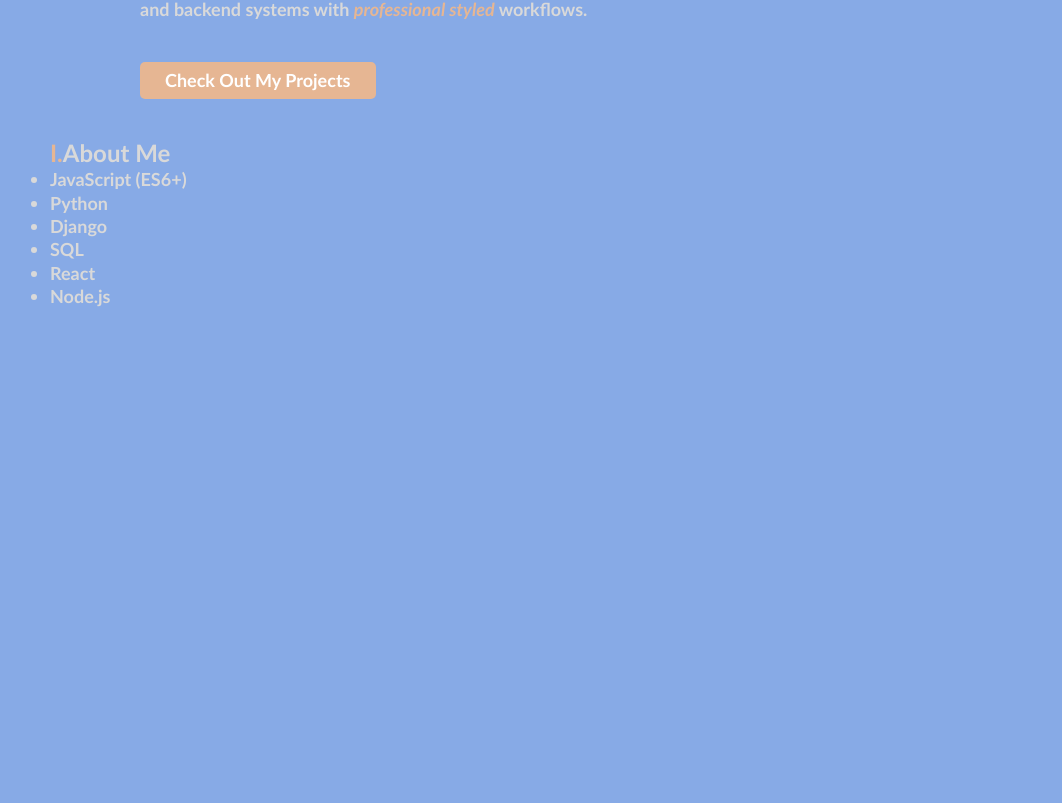
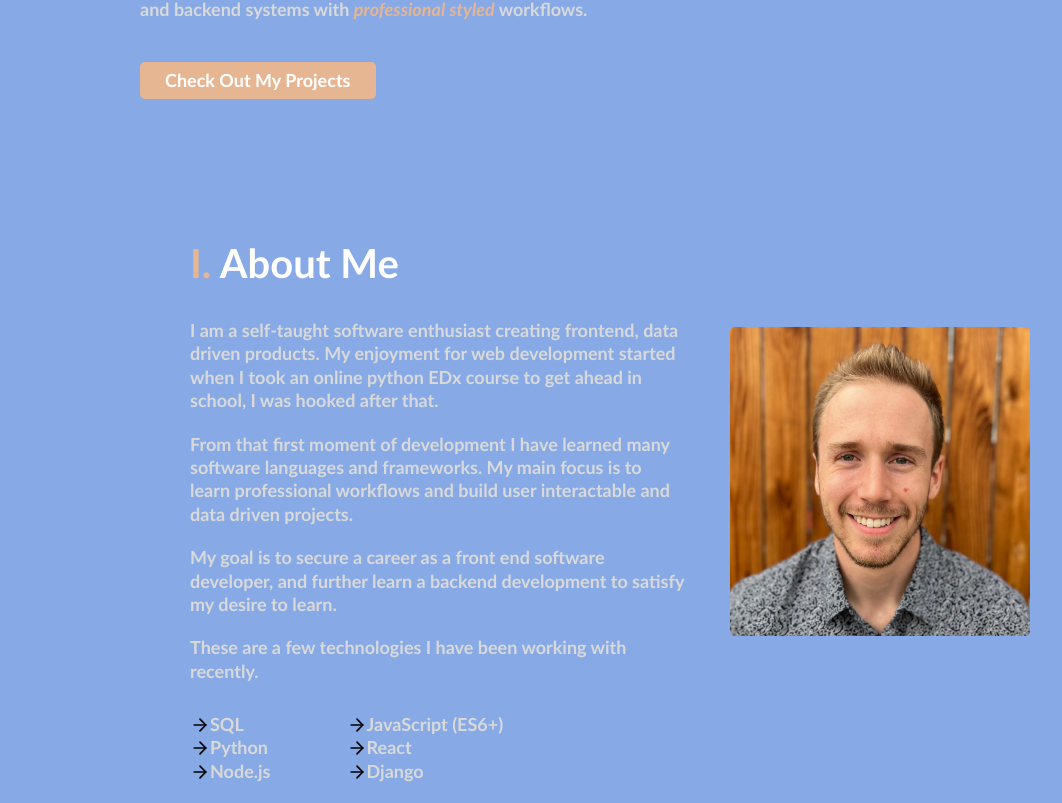
Before and after one commit to xelacast/personal-site, a React (Create React App) app: page / in a window 1280 px wide. Shown: the part 479-1282 px from the top of the page, without its empty margins (0-1062 px from the left). Before the commit the page ends 800 px from the top, so only its background shows below. Built offline with nearby package versions, Linux system fonts and the light colour scheme.

Commit message:
added about me w/ @media

```diff
--- a/src/components/AboutMe.js
+++ b/src/components/AboutMe.js
@@ -1,32 +1,54 @@
 import styles from "../styles/AboutMe.module.css";
+import arrow from "../assets/icons/arrow.svg";
+import self from "../assets/images/self-portrait-min.jpg";
+
+const AboutMe = () => {
 
 
-const AboutMe = () => {
+  const technologies =
+    [
+      "JavaScript (ES6+)",
+      "Python",
+      "React",
+      "Node.js",
+      "Django",
+      "SQL"
+  ];
+
   return (
-    <section id="aboutme">
-      <div>
+    <section id={styles.aboutme}>
+      <div className={styles.container}>
         <div className={styles.heading}>
-          <h2><span>I.</span>About Me</h2>
+          <h2><span>I.</span> About Me</h2>
           {/* <Line /> */}
         </div>
         <div className={styles.body}>
           <div className={styles.description}>
             <div className={styles.text}>
-
+              <p>I am a self-taught software enthusiast creating frontend, data driven products. My enjoyment for web development started when I took an online python EDx course to get ahead in school, I was hooked after that.</p>
+              <p>From that first moment of development I have learned many software languages and frameworks. My main focus is to learn professional workflows and build user interactable and data driven projects.</p>
+              <p>My goal is to secure a career as a front end software developer, and further learn a backend development to satisfy my desire to learn.</p>
+              <p>These are a few technologies I have been working with recently.</p>
             </div>
             <div>
-              <ul classHanem={styles.technologies}>
-                <li><span className={styles.arrow}><image src="../assets/icons/arrow.svg" alt="arrow" /></span>JavaScript (ES6+)</li>
-                <li>Python</li>
-                <li>Django</li>
-                <li>SQL</li>
-                <li>React</li>
-                <li>Node.js</li>
+              <ul className={styles.technologies}>
+                {technologies.map((tech) => {
+                  return (
+                    <li>
+                      <div>
+                        <span className={styles.arrow}>
+                          <img src={arrow} alt="arrow poiting right" />
+                        </span>
+                        <p>{tech}</p>
+                      </div>
+                    </li>
+                  )
+                })}
               </ul>
             </div>
           </div>
-          <div className={styles.image}>
-
+          <div className={`${styles.image} ${styles.portrait}`}>
+            <img src={self} alt="Professional head shot of my self" />
           </div>
         </div>
       </div>
--- a/src/styles/AboutMe.module.css
+++ b/src/styles/AboutMe.module.css
@@ -0,0 +1,94 @@
+#aboutme {
+  margin-top: 100px; /* TODO Remove this and fix the overflow issue*/
+
+}
+
+.container {
+  margin: 0 auto;
+  width: clamp(1000px, 700px 100%);
+}
+
+.heading {
+  margin-bottom: 20px;
+}
+
+.text > p {
+  padding: 10px 0;
+}
+
+.technologies > li:nth-child(0) {
+  grid-area: one;
+}
+.technologies > li:nth-child(1) {
+  grid-area: two;
+}
+.technologies > li:nth-child(2) {
+  grid-area: three;
+}
+.technologies > li:nth-child(3) {
+  grid-area: four;
+}
+.technologies > li:nth-child(4) {
+  grid-area: five;
+}
+.technologies > li:nth-child(5) {
+  grid-area: six;
+}
+
+.technologies {
+  display: inline-grid;
+  grid-template-columns: repeat(2, minmax(20px, 1fr));
+  grid-template-rows: repeat(3, 1fr);
+  grid-template-areas:
+    "one two"
+    "three four"
+    "five six";
+  margin: 20px 0;
+}
+
+.technologies > li > div {
+  display: flex;
+  align-items: center;
+}
+
+.image > img {
+  max-width: 100%;
+  height: auto;
+  border-radius: 5px;
+  object-fit: cover;
+}
+
+.arrow > img {
+  height: 20px;
+  width: 20px;
+  transform: rotate(180deg);
+  display: block;
+}
+
+.portrait {
+  text-align: center;
+  margin-top: 2%;
+  max-width: 300px;
+}
+
+@media screen and (min-width: 768px) {
+  .body {
+    display: flex;
+    flex-direction: row;
+    gap: 5%;
+  }
+
+  .portrait
+  {
+    flex-basis: 40%;
+  }
+  .description {
+    flex-basis: 55%;
+  }
+}
+
+@media screen and (min-width: 1000px) {
+  .container {
+    width: 900px;
+  }
+}
--- a/src/styles/index.css
+++ b/src/styles/index.css
@@ -74,9 +74,12 @@ a:link {
   color: var(--font-col);
 }
 
+li {
+  list-style: none;
+}
+
 h1 {
   font-size: clamp(40px, 8vw, 80px);
-  color: var(--subtitle-col);
 }
 
 h2 {
@@ -85,6 +88,10 @@ h2 {
 
 h3 {
   font-size: var(--mhs-sz);
+}
+
+h1, h2, h3 {
+  color: var(--subtitle-col);
 }
 
 span {
@@ -115,6 +122,12 @@ nav ul {
   #body {
     padding: 0 50px;
   }
+  h1 {
+    font-size: var(--h-sz);
+  }
+  h2 {
+    font-size: var(--hl-sz);
+  }
 }
 
 @media screen and (min-width: 900px) {
```
Also changed, not shown: src/assets/images/Image-min.jpeg (added), src/assets/images/self-portrait-min.jpg (added).
